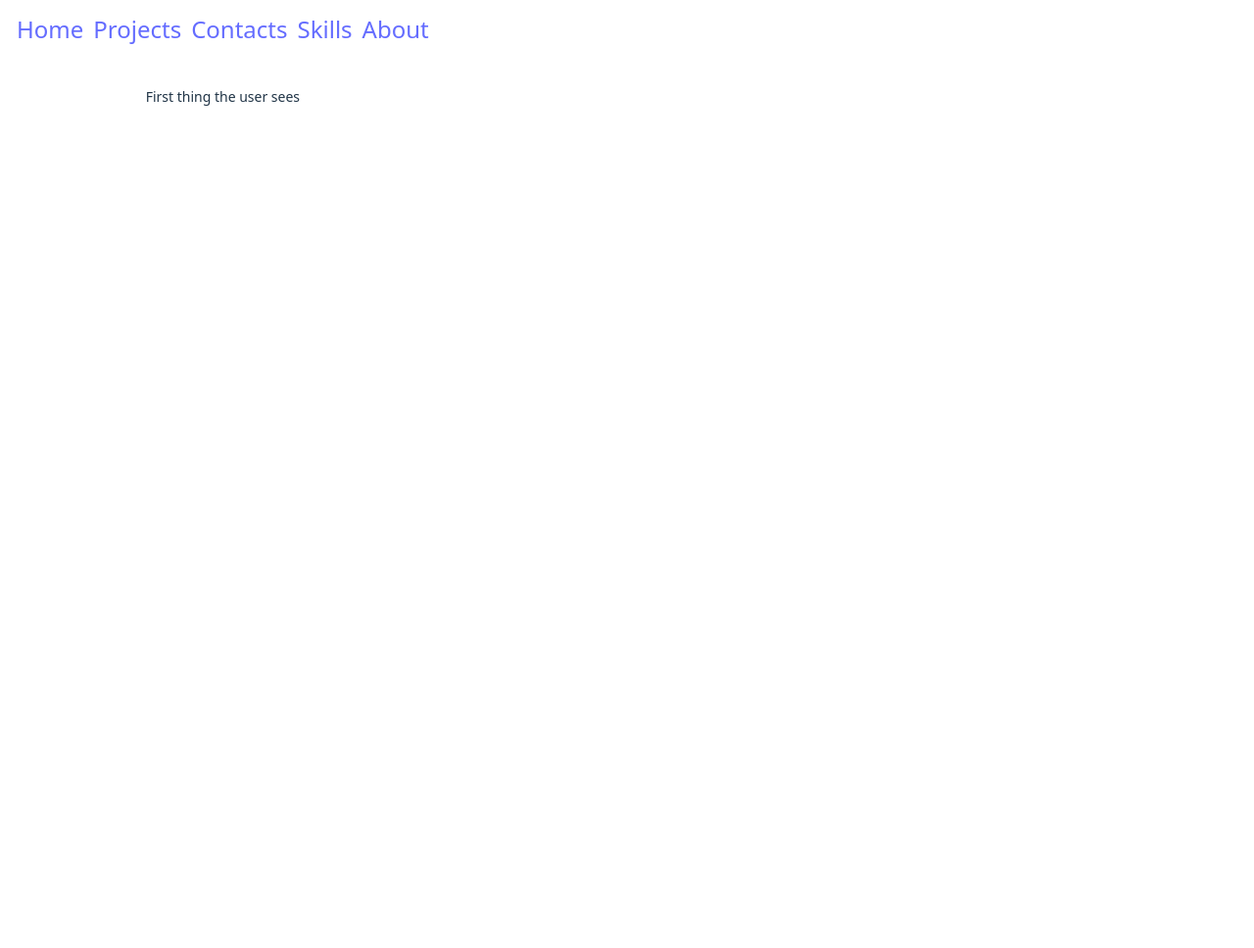
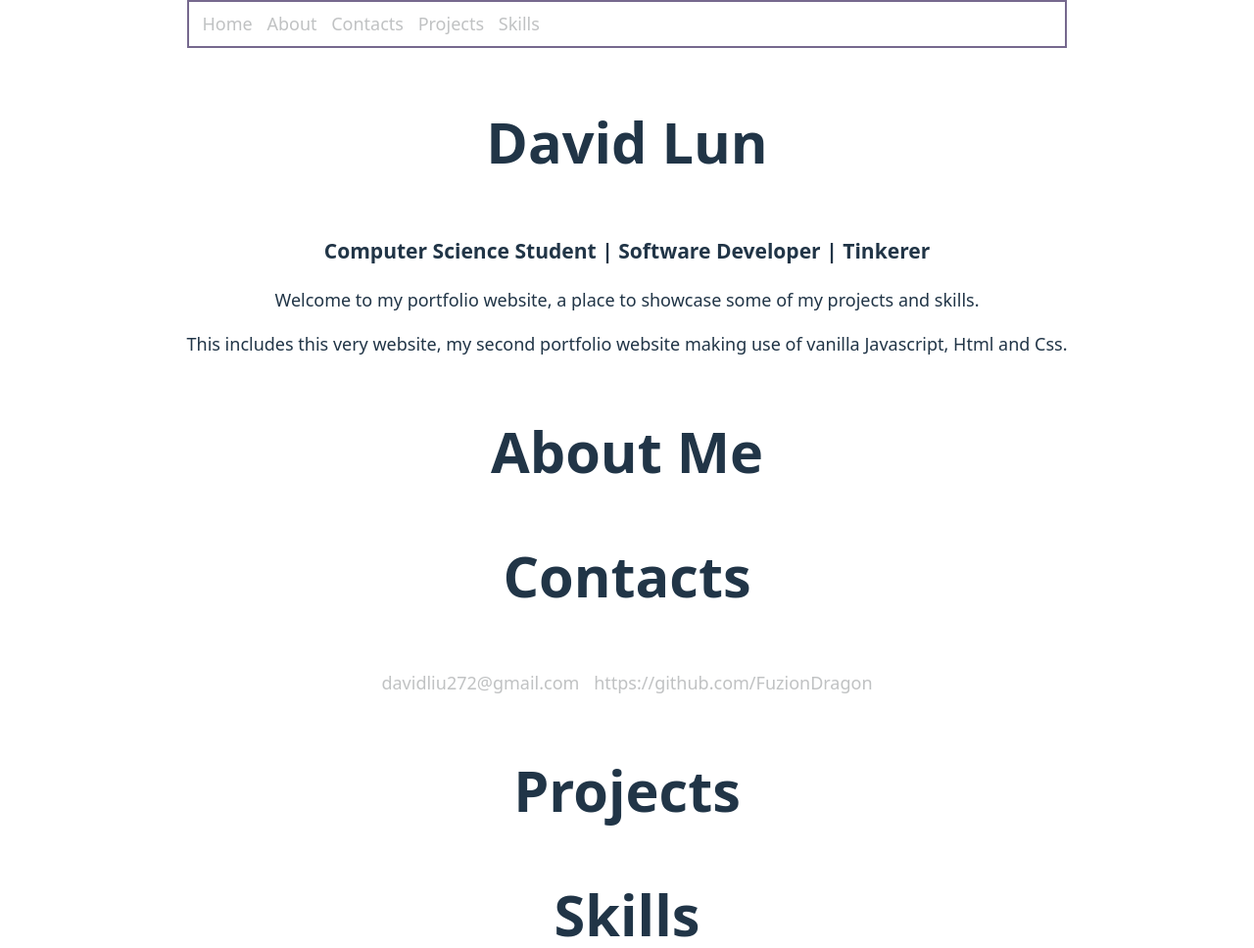
Before and after one commit to FuzionDragon/Tinkerers-Workshop-2, a website built with Vite: page index.html in a window 1280 px wide. Shown: the whole page at 98% size. Before the commit the page ends 800 px from the top, so only its background shows below. Built offline with nearby package versions, Linux system fonts and the light colour scheme.

Commit message:
Updated index.html with required section headers and template

```diff
--- a/index.html
+++ b/index.html
@@ -8,9 +8,34 @@
   </head>
   <body>
     <div>
-      <div id="nav"></div>
-      <div id="app"></div>
-      <script type="module" src="/src/index.js"></script>
+      <div id="nav">
+        <a href="#home">Home</a>
+        <a href="#about">About</a>
+        <a href="#contacts">Contacts</a>
+        <a href="#projects">Projects</a>
+        <a href="#skills">Skills</a>
+      </div>
+      <!--<script type="module" src="/src/load_nav.js"></script>-->
+      <div id="home">
+        <h1>David Lun</h1>
+        <h3>Computer Science Student | Software Developer | Tinkerer</h3>
+        <p>Welcome to my portfolio website, a place to showcase some of my projects and skills.</p>
+        <p>This includes this very website, my second portfolio website making use of vanilla Javascript, Html and Css.</p>
+      </div>
+      <div id="about">
+        <h1>About Me</h1>
+      </div>
+      <div id="contacts">
+        <h1>Contacts</h1>
+        <a href="davidliu272@gmail.com" target="_blank">davidliu272@gmail.com</a>
+        <a href="https://github.com/FuzionDragon" target="_blank">https://github.com/FuzionDragon</a>
+      </div>
+      <div id="projects">
+        <h1>Projects</h1>
+      </div>
+      <div id="skills">
+        <h1>Skills</h1>
+      </div>
     </div>
   </body>
 </html>
--- a/src/style.css
+++ b/src/style.css
@@ -2,7 +2,7 @@
   font-family: system-ui, Avenir, Helvetica, Arial, sans-serif;
   line-height: 1.5;
   font-weight: 400;
-  font-size: 14px;
+  font-size: 18px;
   color-scheme: light dark;
   color: #C0C2C3;
   background-color: #293E40;
@@ -15,10 +15,9 @@
 
 a {
   font-weight: 500;
-  color: #646cff;
+  color: #C0C2C3;
   text-decoration: inherit;
   padding: 5px;
---  border: 1px solid #76698E;
 }
 a:hover {
   color: #76698E;
@@ -26,16 +25,20 @@ a:hover {
 
 body {
   text-align: center;
+  align-items: center;
+  flex-wrap: wrap;
   margin: auto;
-  display: inline-block;
   place-items: center;
   min-width: 320px;
   min-height: 100vh;
+  padding-bottom: 160px;
 }
 
 h1 {
   font-size: 3.2em;
   line-height: 1.1;
+  margin-top: 64px;
+  margin-bottom: 64px;
 }
 
 #app {
@@ -47,37 +50,19 @@ h1 {
 
 #nav {
   padding: 0.5em;
-  max-width: 1280px;
-  text-align: center;
-  font-size: 24px;
-}
-
-.logo {
-  height: 6em;
-  padding: 1.5em;
-  will-change: filter;
-  transition: filter 300ms;
-}
-.logo:hover {
-  filter: drop-shadow(0 0 2em #646cffaa);
-}
-.logo.vanilla:hover {
-  filter: drop-shadow(0 0 2em #f7df1eaa);
+  text-align: left;
+  border: 2px solid #76698E;
 }
 
 .center {
   margin: auto;
   width: 50%;
-  border: 3px solid green;
+  border: 3px solid #76698E;
   padding: 10px;
 }
 
 .card {
   padding: 2em;
-}
-
-.read-the-docs {
-  color: #888;
 }
 
 button {
```
Also changed, not shown: pages/about.html (deleted, +0 -15 lines), src/counter.js (deleted, +0 -9 lines), src/main.js (deleted, +0 -10 lines), src/load_nav.js (renamed from src/index.js).
